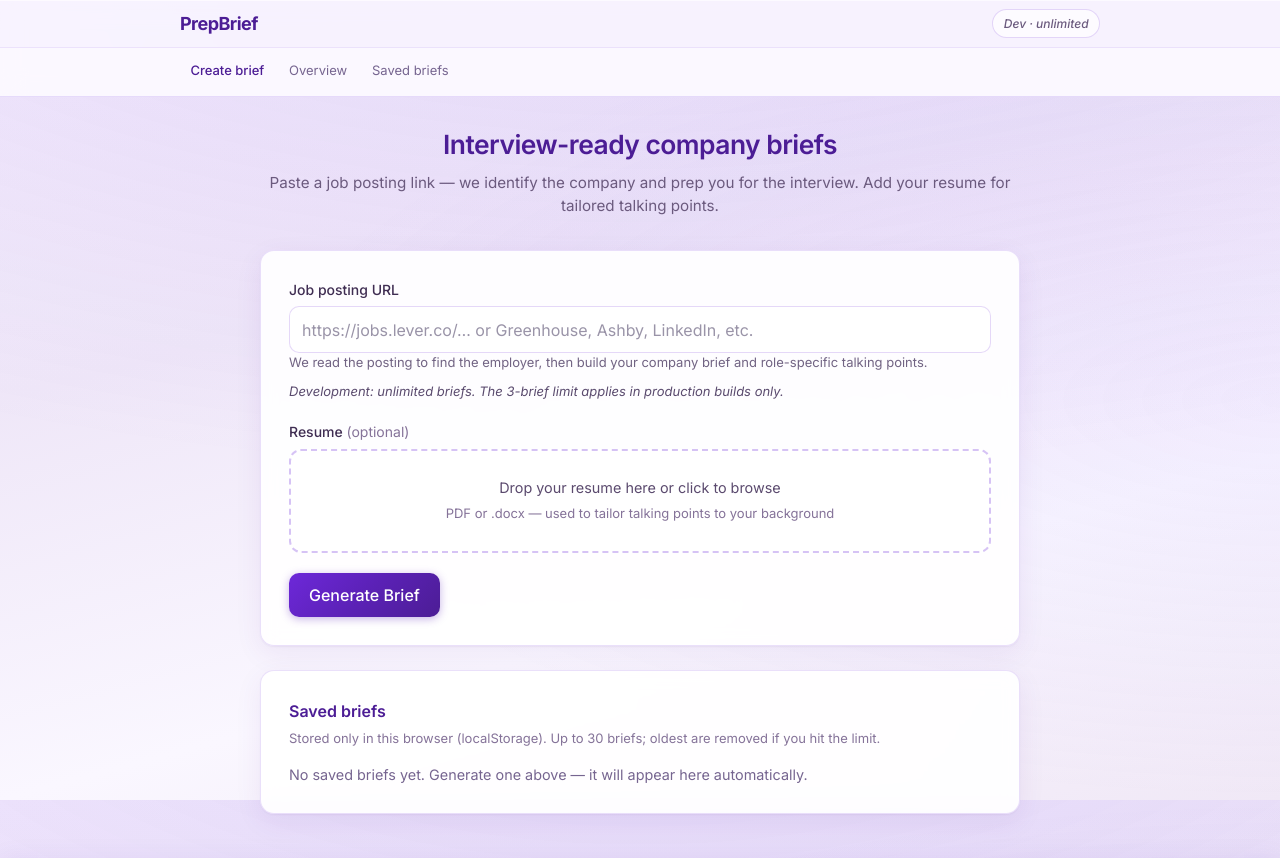
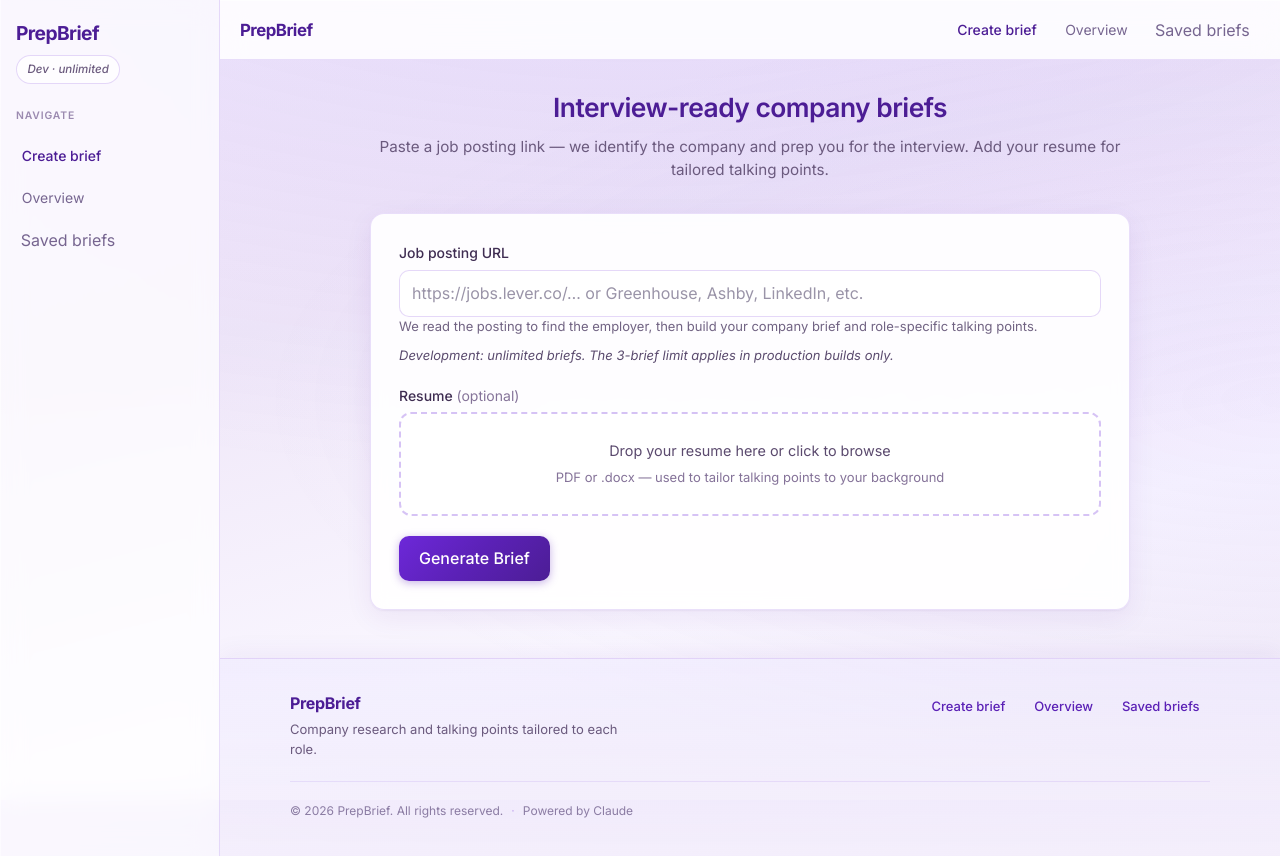
Before and after one commit to ambrosehundal1996/prepBrief, a React (Vite) app in the folder client/: page / in a window 1280 px wide. Shown: the top 858 px of the page. Built offline with nearby package versions, Linux system fonts and the light colour scheme.

Commit message:
updated prompt and UI

```diff
--- a/client/src/App.css
+++ b/client/src/App.css
@@ -1,120 +1,360 @@
 .layout {
   flex: 1;
+  display: flex;
+  flex-direction: column;
+  min-height: 100svh;
+}
+
+.layout-shell {
+  flex: 1;
+  display: flex;
+  flex-direction: row;
+  align-items: stretch;
+  min-height: 100%;
+  min-width: 0;
+}
+
+.sidebar {
+  flex: 0 0 auto;
+  width: 220px;
+  padding: 1.35rem 1rem 2rem;
+  border-right: 1px solid rgba(109, 40, 217, 0.14);
+  background: rgba(255, 255, 255, 0.72);
+  backdrop-filter: blur(12px);
+  box-shadow: 1px 0 0 rgba(255, 255, 255, 0.5) inset;
+  align-self: stretch;
+  min-height: 100%;
+  display: flex;
+  flex-direction: column;
+  gap: 0.65rem;
+  z-index: 50;
+}
+
+.layout-main {
+  flex: 1;
+  min-width: 0;
   display: flex;
   flex-direction: column;
   min-height: 100%;
 }
 
-.site-header-bar {
+.top-nav {
+  flex: 0 0 auto;
   position: sticky;
   top: 0;
-  z-index: 200;
-  border-bottom: 1px solid rgba(109, 40, 217, 0.12);
-  background: rgba(250, 247, 255, 0.82);
+  z-index: 40;
+  border-bottom: 1px solid rgba(109, 40, 217, 0.14);
+  background: rgba(255, 255, 255, 0.88);
   backdrop-filter: blur(12px);
   box-shadow: 0 1px 0 rgba(255, 255, 255, 0.6) inset;
 }
 
-.topbar {
-  border-bottom: 1px solid rgba(109, 40, 217, 0.08);
-}
-
-.topbar-inner {
-  max-width: 960px;
-  margin: 0 auto;
-  padding: 0.55rem 1.25rem;
+.top-nav-inner {
   display: flex;
   align-items: center;
   justify-content: space-between;
-  gap: 0.75rem;
+  gap: 1rem;
+  padding: 0.65rem 1.25rem;
+  min-height: 3.25rem;
+  box-sizing: border-box;
 }
 
-.topbar-brand {
-  font-size: 1.125rem;
+.top-nav-brand {
+  flex: 0 0 auto;
+  font-size: 1.05rem;
   font-weight: 700;
   letter-spacing: -0.03em;
   color: #4c1d95;
   text-decoration: none;
+  line-height: 1.2;
   transition: color 0.15s ease;
 }
 
-.topbar-brand:hover {
+.top-nav-brand:hover {
   color: #6d28d9;
 }
 
-.topbar-brand:focus-visible {
+.top-nav-brand:focus-visible {
   outline: none;
   border-radius: 6px;
   box-shadow: 0 0 0 3px rgba(124, 58, 237, 0.25);
 }
 
-.topbar-pill {
-  font-size: 0.75rem;
+.top-nav-links {
+  display: flex;
+  align-items: center;
+  flex-wrap: wrap;
+  justify-content: flex-end;
+  gap: 0.15rem 0.35rem;
+  min-width: 0;
+}
+
+.top-nav-links button.top-nav-link {
+  font: inherit;
+  cursor: pointer;
+  background: none;
+  border: none;
+  appearance: none;
+  -webkit-appearance: none;
+}
+
+.top-nav-link {
+  display: inline-flex;
+  align-items: center;
+  flex-wrap: wrap;
+  gap: 0.25rem;
+  font-size: 0.875rem;
+  font-weight: 500;
+  padding: 0.45rem 0.65rem;
+  border-radius: 10px;
+  color: #4c1d95;
+  text-decoration: none;
+  border: 1px solid transparent;
+  transition:
+    background 0.12s ease,
+    color 0.12s ease,
+    border-color 0.12s ease;
+  white-space: nowrap;
+}
+
+.top-nav-link:hover {
+  background: rgba(237, 233, 254, 0.85);
+  color: #3b0764;
+  border-color: rgba(109, 40, 217, 0.1);
+}
+
+.top-nav-link:focus-visible {
+  outline: none;
+  box-shadow: 0 0 0 3px rgba(124, 58, 237, 0.2);
+}
+
+.top-nav-link--muted {
+  color: #766590;
+  font-weight: 400;
+}
+
+.top-nav-link--muted:hover {
+  color: #4c1d95;
+}
+
+.top-nav-link--active {
+  background: rgba(237, 233, 254, 0.95) !important;
+  border-color: rgba(124, 58, 237, 0.28) !important;
+  color: #3b0764 !important;
+  box-shadow: inset 0 -2px 0 #7c3aed;
+}
+
+.top-nav-count {
+  font-size: 0.7rem;
   font-weight: 600;
-  padding: 0.3rem 0.65rem;
+  min-width: 1.15rem;
+  height: 1.15rem;
+  padding: 0 0.3rem;
+  border-radius: 999px;
+  background: rgba(124, 58, 237, 0.15);
+  color: #5b21b6;
+  display: inline-flex;
+  align-items: center;
+  justify-content: center;
+  line-height: 1;
+}
+
+@media (max-width: 720px) {
+  .top-nav-inner {
+    flex-wrap: wrap;
+    padding: 0.55rem 1rem;
+    min-height: 0;
+  }
+
+  .top-nav-brand {
+    display: none;
+  }
+
+  .top-nav-links {
+    flex: 1 1 100%;
+    justify-content: flex-start;
+    overflow-x: auto;
+    flex-wrap: nowrap;
+    padding-bottom: 0.15rem;
+    margin: 0 -0.15rem;
+    scrollbar-width: thin;
+    -webkit-overflow-scrolling: touch;
+  }
+
+  .top-nav-links::-webkit-scrollbar {
+    height: 4px;
+  }
+
+  .top-nav-links::-webkit-scrollbar-thumb {
+    background: rgba(109, 40, 217, 0.2);
+    border-radius: 999px;
+  }
+}
+
+.sidebar-brand {
+  font-size: 1.2rem;
+  font-weight: 700;
+  letter-spacing: -0.03em;
+  color: #4c1d95;
+  text-decoration: none;
+  line-height: 1.2;
+  transition: color 0.15s ease;
+}
+
+.sidebar-brand:hover {
+  color: #6d28d9;
+}
+
+.sidebar-brand:focus-visible {
+  outline: none;
+  border-radius: 6px;
+  box-shadow: 0 0 0 3px rgba(124, 58, 237, 0.25);
+}
+
+.sidebar-pill {
+  font-size: 0.72rem;
+  font-weight: 600;
+  padding: 0.35rem 0.65rem;
   border-radius: 999px;
   background: rgba(237, 233, 254, 0.95);
   color: #5b21b6;
   border: 1px solid rgba(109, 40, 217, 0.18);
-  white-space: nowrap;
+  width: fit-content;
+  max-width: 100%;
+  line-height: 1.35;
 }
 
-.topbar-pill--exhausted {
-  background: rgba(254, 243, 199, 0.5);
+.sidebar-pill--exhausted {
+  background: rgba(254, 243, 199, 0.55);
   color: #92400e;
   border-color: rgba(217, 119, 6, 0.25);
 }
 
-.topbar-pill--dev {
+.sidebar-pill--dev {
   font-weight: 500;
   font-style: italic;
   color: #6b5a7e;
-  background: rgba(255, 255, 255, 0.65);
+  background: rgba(255, 255, 255, 0.75);
 }
 
-.navbar {
-  background: rgba(255, 255, 255, 0.45);
+.sidebar-nav-label {
+  margin: 0.85rem 0 0.15rem;
+  font-size: 0.65rem;
+  font-weight: 600;
+  letter-spacing: 0.08em;
+  text-transform: uppercase;
+  color: #9b8ab0;
 }
 
-.navbar-inner {
-  max-width: 960px;
-  margin: 0 auto;
-  padding: 0.4rem 1.25rem 0.55rem;
+.sidebar-nav {
   display: flex;
-  flex-wrap: wrap;
-  align-items: center;
-  gap: 0.15rem 0.25rem;
+  flex-direction: column;
+  gap: 0.2rem;
 }
 
-.navbar-link {
-  font-size: 0.8125rem;
+.sidebar-nav button.sidebar-link {
+  font: inherit;
+  text-align: left;
+  width: 100%;
+  cursor: pointer;
+  background: none;
+  border: none;
+  appearance: none;
+  -webkit-appearance: none;
+}
+
+.sidebar-link {
+  display: flex;
+  align-items: center;
+  flex-wrap: wrap;
+  gap: 0.25rem;
+  font-size: 0.875rem;
   font-weight: 500;
-  padding: 0.4rem 0.65rem;
-  border-radius: 8px;
+  padding: 0.5rem 0.65rem;
+  margin-left: -0.35rem;
+  border-radius: 10px;
   color: #4c1d95;
   text-decoration: none;
+  border: 1px solid transparent;
   transition:
     background 0.12s ease,
-    color 0.12s ease;
+    color 0.12s ease,
+    border-color 0.12s ease;
 }
 
-.navbar-link:hover {
-  background: rgba(237, 233, 254, 0.75);
+.sidebar-link:hover {
+  background: rgba(237, 233, 254, 0.85);
   color: #3b0764;
+  border-color: rgba(109, 40, 217, 0.1);
 }
 
-.navbar-link:focus-visible {
+.sidebar-link:focus-visible {
   outline: none;
   box-shadow: 0 0 0 3px rgba(124, 58, 237, 0.2);
 }
 
-.navbar-link--muted {
+.sidebar-link--muted {
   color: #766590;
   font-weight: 400;
 }
 
-.navbar-link--muted:hover {
+.sidebar-link--muted:hover {
   color: #4c1d95;
+}
+
+.sidebar-link--active {
+  background: rgba(237, 233, 254, 0.95) !important;
+  border-color: rgba(124, 58, 237, 0.28) !important;
+  color: #3b0764 !important;
+  box-shadow: inset 3px 0 0 #7c3aed;
+}
+
+@media (max-width: 720px) {
+  .layout-shell {
+    flex-direction: column;
+  }
+
+  .sidebar {
+    width: 100%;
+    min-height: 0;
+    align-self: stretch;
+    border-right: none;
+    border-bottom: 1px solid rgba(109, 40, 217, 0.12);
+    flex-direction: row;
+    flex-wrap: wrap;
+    align-items: center;
+    column-gap: 0.75rem;
+    row-gap: 0.5rem;
+    padding: 0.85rem 1rem 1rem;
+  }
+
+  .sidebar-brand {
+    font-size: 1.05rem;
+  }
+
+  .sidebar-pill {
+    margin-left: auto;
+  }
+
+  .sidebar-nav-label {
+    width: 100%;
+    margin: 0.35rem 0 0;
+    order: 10;
+  }
+
+  .sidebar-nav {
+    flex-direction: row;
+    flex-wrap: wrap;
+    width: 100%;
+    order: 11;
+    gap: 0.35rem;
+  }
+
+  .sidebar-link {
+    margin-left: 0;
+    padding: 0.4rem 0.55rem;
+    font-size: 0.8125rem;
+  }
 }
 
 .app {
@@ -130,7 +370,7 @@
 .site-header {
   text-align: center;
   margin-bottom: 2rem;
-  scroll-margin-top: 5.75rem;
+  scroll-margin-top: calc(0.75rem + 3.25rem);
 }
 
 .site-title {
@@ -148,22 +388,57 @@
 }
 
 #create-brief {
-  scroll-margin-top: 5.75rem;
+  scroll-margin-top: calc(0.75rem + 3.25rem);
 }
 
 #saved-briefs {
-  scroll-margin-top: 5.75rem;
+  scroll-margin-top: calc(0.75rem + 3.25rem);
+}
+
+main#top {
+  scroll-margin-top: calc(0.75rem + 3.25rem);
+}
+
+#your-brief {
+  scroll-margin-top: calc(0.75rem + 3.25rem);
 }
 
 .saved-briefs-card {
   margin-top: 1.5rem;
 }
 
+.saved-briefs-header {
+  display: flex;
+  flex-wrap: wrap;
+  align-items: flex-start;
+  justify-content: space-between;
+  gap: 0.75rem 1rem;
+  margin-bottom: 0.5rem;
+}
+
 .saved-briefs-title {
   font-size: 1rem;
   font-weight: 600;
-  margin: 0 0 0.35rem;
+  margin: 0;
   color: #4c1d95;
+}
+
+.saved-briefs-close {
+  font: inherit;
+  font-size: 0.8125rem;
+  font-weight: 500;
+  padding: 0.35rem 0.75rem;
+  border-radius: 8px;
+  border: 1px solid rgba(109, 40, 217, 0.22);
+  background: rgba(255, 255, 255, 0.9);
+  color: #5b21b6;
+  cursor: pointer;
+  flex-shrink: 0;
+}
+
+.saved-briefs-close:hover {
+  background: #fff;
+  border-color: rgba(124, 58, 237, 0.35);
 }
 
 .saved-briefs-hint {
@@ -259,19 +534,18 @@
   background: #fff7ed;
 }
 
-.navbar-count {
+.sidebar-count {
   display: inline-flex;
   align-items: center;
   justify-content: center;
   min-width: 1.15rem;
-  margin-left: 0.3rem;
+  margin-left: 0.25rem;
   padding: 0.1rem 0.35rem;
   font-size: 0.65rem;
   font-weight: 700;
   color: #fff;
   background: #6d28d9;
   border-radius: 999px;
-  vertical-align: middle;
   line-height: 1.2;
 }
 
@@ -643,7 +917,7 @@
 
 .output-section {
   margin-top: 2rem;
-  scroll-margin-top: 5.75rem;
+  scroll-margin-top: calc(0.75rem + 3.25rem);
 }
 
 .output-header {
@@ -668,7 +942,7 @@
   gap: 0.45rem 0.5rem;
   margin: 0 0 1rem;
   position: sticky;
-  top: 0.75rem;
+  top: calc(3.25rem + 0.35rem);
   z-index: 5;
   padding: 0.55rem 0.6rem;
   border-radius: 12px;
@@ -710,7 +984,7 @@
 
 @media (max-width: 540px) {
   .section-jump-nav {
-    top: 0.4rem;
+    top: calc(3.25rem + 0.25rem);
     padding: 0.45rem 0.5rem;
     gap: 0.4rem;
   }
@@ -735,7 +1009,7 @@
   background: rgba(255, 255, 255, 0.94);
   border: 1px solid rgba(109, 40, 217, 0.16);
   border-radius: 14px;
-  scroll-margin-top: 1rem;
+  scroll-margin-top: calc(1rem + 3.25rem);
   box-shadow:
     0 1px 0 rgba(255, 255, 255, 0.85) inset,
     0 4px 18px rgba(76, 29, 149, 0.06);
--- a/client/src/App.jsx
+++ b/client/src/App.jsx
@@ -1,4 +1,4 @@
-import { useCallback, useRef, useState } from 'react'
+import { useCallback, useEffect, useRef, useState } from 'react'
 import ReactMarkdown from 'react-markdown'
 import remarkGfm from 'remark-gfm'
 import {
@@ -127,6 +127,64 @@
 
 const RESUME_ACCEPT = '.pdf,.docx,application/pdf,application/vnd.openxmlformats-officedocument.wordprocessingml.document'
 
+function TopNav({
+  markdown,
+  savedBriefs,
+  savedBriefsPanelOpen,
+  onLeaveSavedView,
+  onToggleSavedBriefs,
+}) {
+  return (
+    <header className="top-nav">
+      <div className="top-nav-inner">
+        <a
+          href="#top"
+          className="top-nav-brand"
+          onClick={onLeaveSavedView}
+        >
+          PrepBrief
+        </a>
+        <nav className="top-nav-links" aria-label="Primary navigation">
+          <a
+            href="#create-brief"
+            className="top-nav-link"
+            onClick={onLeaveSavedView}
+          >
+            Create brief
+          </a>
+          {markdown !== null && (
+            <a href="#your-brief" className="top-nav-link">
+              Your brief
+            </a>
+          )}
+          <a
+            href="#top"
+            className="top-nav-link top-nav-link--muted"
+            onClick={onLeaveSavedView}
+          >
+            Overview
+          </a>
+          <button
+            type="button"
+            className={
+              savedBriefsPanelOpen
+                ? 'top-nav-link top-nav-link--muted top-nav-link--active'
+                : 'top-nav-link top-nav-link--muted'
+            }
+            aria-expanded={savedBriefsPanelOpen}
+            onClick={onToggleSavedBriefs}
+          >
+            Saved briefs
+            {savedBriefs.length > 0 && (
+              <span className="top-nav-count">{savedBriefs.length}</span>
+            )}
+          </button>
+        </nav>
+      </div>
+    </header>
+  )
+}
+
 function isAllowedResumeFile(file) {
   if (!file || typeof file.name !== 'string') return false
   const lower = file.name.toLowerCase()
@@ -152,8 +210,10 @@
     isTrialCapped ? readFreeUsesConsumed() : 0,
   )
   const [savedBriefs, setSavedBriefs] = useState(() => loadBriefHistory())
+  const [savedBriefsPanelOpen, setSavedBriefsPanelOpen] = useState(false)
   const [activeSavedId, setActiveSavedId] = useState(null)
   const outputRef = useRef(null)
+  const savedBriefsSectionRef = useRef(null)
   const scrollOnStreamRef = useRef(false)
   const streamMdRef = useRef('')
   const resumeInputRef = useRef(null)
@@ -175,6 +235,7 @@
   }, [])
 
   const openSavedBrief = useCallback((entry) => {
+    setSavedBriefsPanelOpen(false)
     setMarkdown(entry.markdown)
     setResponseTimeMs(null)
     setJobUrl(entry.jobUrl)
@@ -197,6 +258,25 @@
       setMarkdown(null)
     }
   }, [activeSavedId])
+
+  const openSavedBriefsPanel = useCallback(() => {
+    setSavedBriefsPanelOpen(true)
+  }, [])
+
+  const toggleSavedBriefsPanel = useCallback(() => {
+    setSavedBriefsPanelOpen((prev) => !prev)
+  }, [])
+
+  useEffect(() => {
+    if (!savedBriefsPanelOpen) return
+    const id = window.setTimeout(() => {
+      savedBriefsSectionRef.current?.scrollIntoView({
+        behavior: 'smooth',
+        block: 'start',
+      })
+    }, 50)
+    return () => clearTimeout(id)
+  }, [savedBriefsPanelOpen])
 
   const freeUsesRemaining = isTrialCapped
     ? Math.max(0, FREE_BRIEF_LIMIT - freeUsesConsumed)
@@ -393,18 +473,17 @@
 
   return (
     <div className="layout">
-      <header className="site-header-bar">
-        <div className="topbar">
-          <div className="topbar-inner">
-            <a href="#top" className="topbar-brand">
+      <div className="layout-shell">
+        <aside className="sidebar" aria-label="Site">
+          <a href="#top" className="sidebar-brand">
             PrepBrief
           </a>
           {isTrialCapped && (
             <span
               className={
                 trialExhausted
-                    ? 'topbar-pill topbar-pill--exhausted'
-                    : 'topbar-pill'
+                  ? 'sidebar-pill sidebar-pill--exhausted'
+                  : 'sidebar-pill'
               }
               aria-live="polite"
             >
@@ -414,43 +493,68 @@
             </span>
           )}
           {!isTrialCapped && (
-              <span className="topbar-pill topbar-pill--dev">Dev · unlimited</span>
+            <span className="sidebar-pill sidebar-pill--dev">Dev · unlimited</span>
           )}
-          </div>
-        </div>
-        <nav className="navbar" aria-label="Main navigation">
-          <div className="navbar-inner">
-            <a href="#create-brief" className="navbar-link">
+          <p className="sidebar-nav-label">Navigate</p>
+          <nav className="sidebar-nav" aria-label="Main navigation">
+            <a
+              href="#create-brief"
+              className="sidebar-link"
+              onClick={() => setSavedBriefsPanelOpen(false)}
+            >
               Create brief
             </a>
             {markdown !== null && (
-              <a href="#your-brief" className="navbar-link">
+              <a href="#your-brief" className="sidebar-link">
                 Your brief
               </a>
             )}
-            <a href="#top" className="navbar-link navbar-link--muted">
+            <a
+              href="#top"
+              className="sidebar-link sidebar-link--muted"
+              onClick={() => setSavedBriefsPanelOpen(false)}
+            >
               Overview
             </a>
-            <a href="#saved-briefs" className="navbar-link navbar-link--muted">
+            <button
+              type="button"
+              className={
+                savedBriefsPanelOpen
+                  ? 'sidebar-link sidebar-link--muted sidebar-link--active'
+                  : 'sidebar-link sidebar-link--muted'
+              }
+              aria-expanded={savedBriefsPanelOpen}
+              onClick={toggleSavedBriefsPanel}
+            >
               Saved briefs
               {savedBriefs.length > 0 && (
-                <span className="navbar-count">{savedBriefs.length}</span>
+                <span className="sidebar-count">{savedBriefs.length}</span>
               )}
-            </a>
-          </div>
+            </button>
           </nav>
-      </header>
+        </aside>
 
+        <div className="layout-main">
+          <TopNav
+            markdown={markdown}
+            savedBriefs={savedBriefs}
+            savedBriefsPanelOpen={savedBriefsPanelOpen}
+            onLeaveSavedView={() => setSavedBriefsPanelOpen(false)}
+            onToggleSavedBriefs={toggleSavedBriefsPanel}
+          />
           <div className="app">
-        <header className="site-header" id="top">
+        {!savedBriefsPanelOpen && (
+          <header className="site-header">
             <h1 className="site-title">Interview-ready company briefs</h1>
             <p className="tagline">
               Paste a job posting link — we identify the company and prep you for
               the interview. Add your resume for tailored talking points.
             </p>
           </header>
+        )}
 
-        <main>
+        <main id="top">
+        {!savedBriefsPanelOpen && (
         <form
           id="create-brief"
           className="card"
@@ -615,23 +719,36 @@
             </p>
           )}
         </form>
+        )}
 
+        {savedBriefsPanelOpen && (
         <section
           id="saved-briefs"
+          ref={savedBriefsSectionRef}
           className="card saved-briefs-card"
           aria-labelledby="saved-briefs-heading"
         >
+          <div className="saved-briefs-header">
             <h2 id="saved-briefs-heading" className="saved-briefs-title">
               Saved briefs
             </h2>
+            <button
+              type="button"
+              className="saved-briefs-close"
+              onClick={() => setSavedBriefsPanelOpen(false)}
+              aria-label="Close saved briefs"
+            >
+              Close
+            </button>
+          </div>
           <p className="saved-briefs-hint">
             Stored only in this browser (localStorage). Up to {MAX_SAVED_BRIEFS}{' '}
             briefs; oldest are removed if you hit the limit.
           </p>
           {savedBriefs.length === 0 ? (
             <p className="saved-briefs-empty">
-              No saved briefs yet. Generate one above — it will appear here
-              automatically.
+              No saved briefs yet. Choose <strong>Create brief</strong> in the
+              sidebar to generate one — it will appear here automatically.
             </p>
           ) : (
             <ul className="saved-briefs-list">
@@ -681,6 +798,7 @@
             </ul>
           )}
         </section>
+        )}
 
         {markdown !== null && (
           <section
@@ -756,7 +874,11 @@
               </p>
             </div>
             <nav className="site-footer-nav" aria-label="Footer">
-              <a href="#create-brief" className="site-footer-link">
+              <a
+                href="#create-brief"
+                className="site-footer-link"
+                onClick={() => setSavedBriefsPanelOpen(false)}
+              >
                 Create brief
               </a>
               {markdown !== null && (
@@ -767,7 +889,14 @@
               <a href="#top" className="site-footer-link">
                 Overview
               </a>
-              <a href="#saved-briefs" className="site-footer-link">
+              <a
+                href="#saved-briefs"
+                className="site-footer-link"
+                onClick={(e) => {
+                  e.preventDefault()
+                  openSavedBriefsPanel()
+                }}
+              >
                 Saved briefs
               </a>
             </nav>
@@ -784,5 +913,7 @@
         </div>
           </footer>
         </div>
+      </div>
+    </div>
   )
 }
--- a/client/src/index.css
+++ b/client/src/index.css
@@ -5,7 +5,7 @@
 }
 
 html {
-  scroll-padding-top: 5.75rem;
+  scroll-padding-top: 0.75rem;
 }
 
 body {
```
Also changed, not shown: 1 other file (tests, documents, lock files or other folders). Lines whose indentation alone changed are shown as unchanged.
